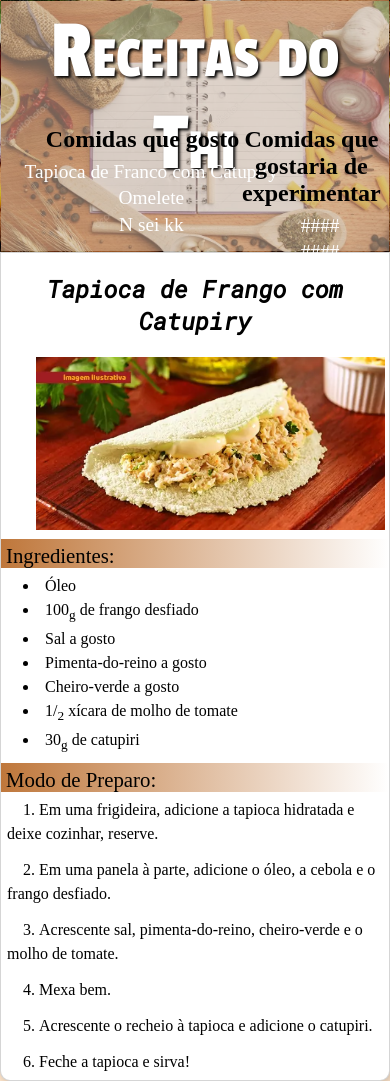
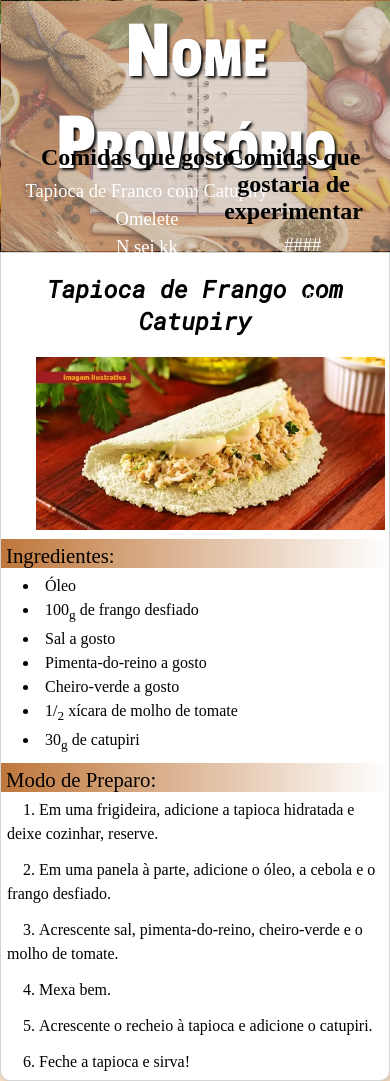
Before and after one commit to yThiagoFS/projeto-receita, a plain HTML site: page index.html in a window 390 px wide. Drawn offline with Linux system fonts and the light colour scheme.

Commit message:
tentativa de deixar responsivo 1

```diff
--- a/estilo/style.css
+++ b/estilo/style.css
@@ -19,6 +19,9 @@
     padding: 0px;
 }
 header{
+
+    width: 100%;
+    min-width: 320px;
     margin: auto;
     text-align: center;
     background: url(../imagens/receita-wallpaper.jpg), center center, no-repeat, fixed;
@@ -41,25 +44,30 @@ header h3{
 }
 div#cabecalho {
     margin: auto;
+    width: 100%;
     min-height: 250px;
+    min-width: 320px;
     max-width: 1000px;
     background-color: #cab39f8a ;
     position: relative;
 }
 div#comidas1{
 
+
     max-width: 450px;
     position: absolute;
     left: 0%;
-    top: 50%;
+    top: 17vh;
 
 
 }
 div#comidas2{
-    max-width: 450px;
+
+
+    max-width: 500px;
     position: absolute;
-    left: 60%;
-    top: 50%;
+    left: 50%;
+    top: 17vh;
 }
 main {
     background-color: #FFE6CC;
@@ -91,6 +99,7 @@ picture img{
 }
 
 ul,ol li {
+
     line-height: 1.5em;
     text-indent: 1em;
     padding: 6px;
@@ -100,7 +109,7 @@ ul,ol li {
 
 }
 .pref, .exp{
-    font-size: 1.1em;
+    font-size: 2.2vh;
     color: white;
     list-style-type: none;
     text-decoration: none;
--- a/index.html
+++ b/index.html
@@ -13,7 +13,7 @@
 <body>
     <header>
         <div id="cabecalho">
-            <h1>Receitas do Thi</h1>
+            <h1>Nome Provisório</h1>
             <div id="menu">
                 <nav>
                     <div id="comidas1">
@@ -42,10 +42,12 @@
         <section>
             <h1>Tapioca de Frango com Catupiry</h1>
 
-                <picture>
-                    <img src="imagens/tapioca-origi.png" alt="Tapioca">
-                </picture>
+                <figure>
+                    <picture>
+                        <img src="imagens/tapioca-origi.png" alt="Tapioca de Frango com Catupiry" title="Tapioca de Frango com Catupiry">
+                    </picture>
                 </figure>
+
 
             <h3>Ingredientes:</h3>
 
```
